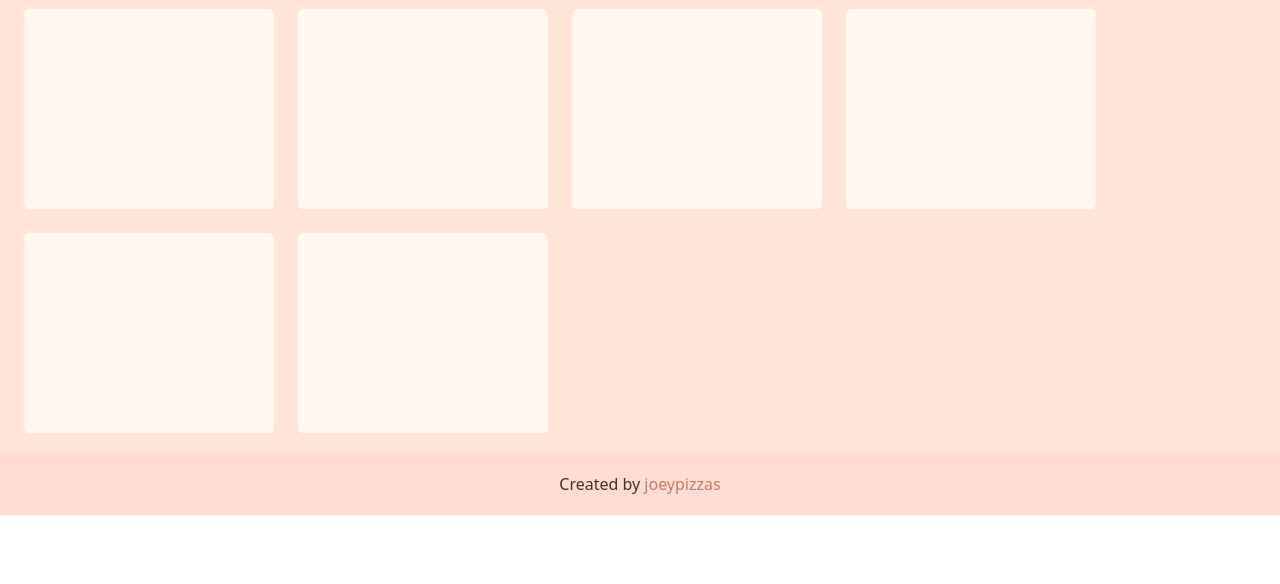
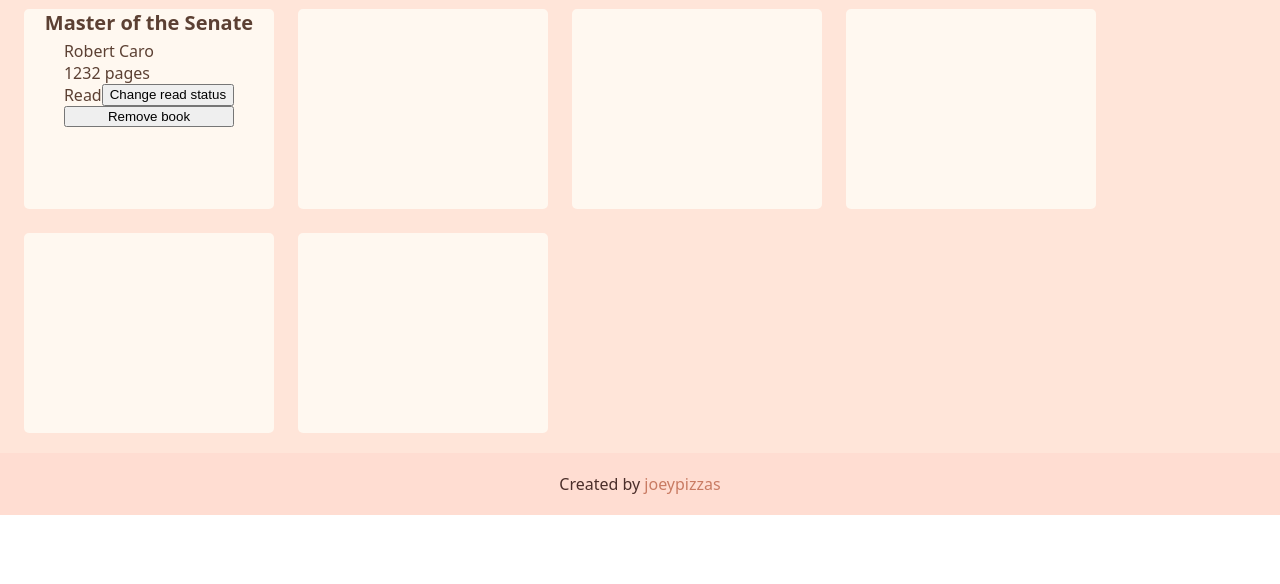
Before and after one commit to joeypizzas/odin-library, a plain HTML site: page index.html in a window 1280 px wide. Shown: the part 216-800 px from the top of the page. Drawn offline with Linux system fonts and the light colour scheme.

Commit message:
started styling first default book card

```diff
--- a/index.html
+++ b/index.html
@@ -18,7 +18,18 @@
             <button id="new-book-button">Add book</button>
         </div>
         <div id="book-list">
-            <div class="book"></div>
+            <div class="book">
+                <div class="book-title">Master of the Senate</div>
+                <div class="book-content-list">
+                    <div class="book-content">Robert Caro</div>
+                    <div class="book-content">1232 pages</div>
+                    <div class="read-status">
+                        <div class="book-content">Read</div>
+                        <button class="read-status-button">Change read status</button>
+                    </div>
+                    <button class="remove-book-button">Remove book</button>
+                </div>
+            </div>
             <div class="book"></div>
             <div class="book"></div>
             <div class="book"></div>
--- a/style.css
+++ b/style.css
@@ -24,6 +24,7 @@ body {
 #title {
     font-size: 3rem;
     color: #5C4033;
+    font-weight: 700;
     padding: 2rem;
 }
 
@@ -36,6 +37,7 @@ body {
 
 #books-header {
     color: #5C4033;
+    font-weight: 600;
     font-size: 2rem;
 }
 
@@ -70,6 +72,29 @@ body {
     height: 200px;
     background-color: #FFF8F0;
     border-radius: 5px;
+    display: flex;
+    flex-direction: column;
+    align-items: center;
+    gap: .25rem;
+}
+
+.book-title {
+    color: #5C4033;
+    font-size: 1.25rem;
+    font-weight: 700;
+}
+
+.book-content-list {
+    display: flex;
+    flex-direction: column;
+}
+
+.book-content {
+    color: #5C4033;
+}
+
+.read-status {
+    display: flex;
 }
 
 #footer-container {
```
